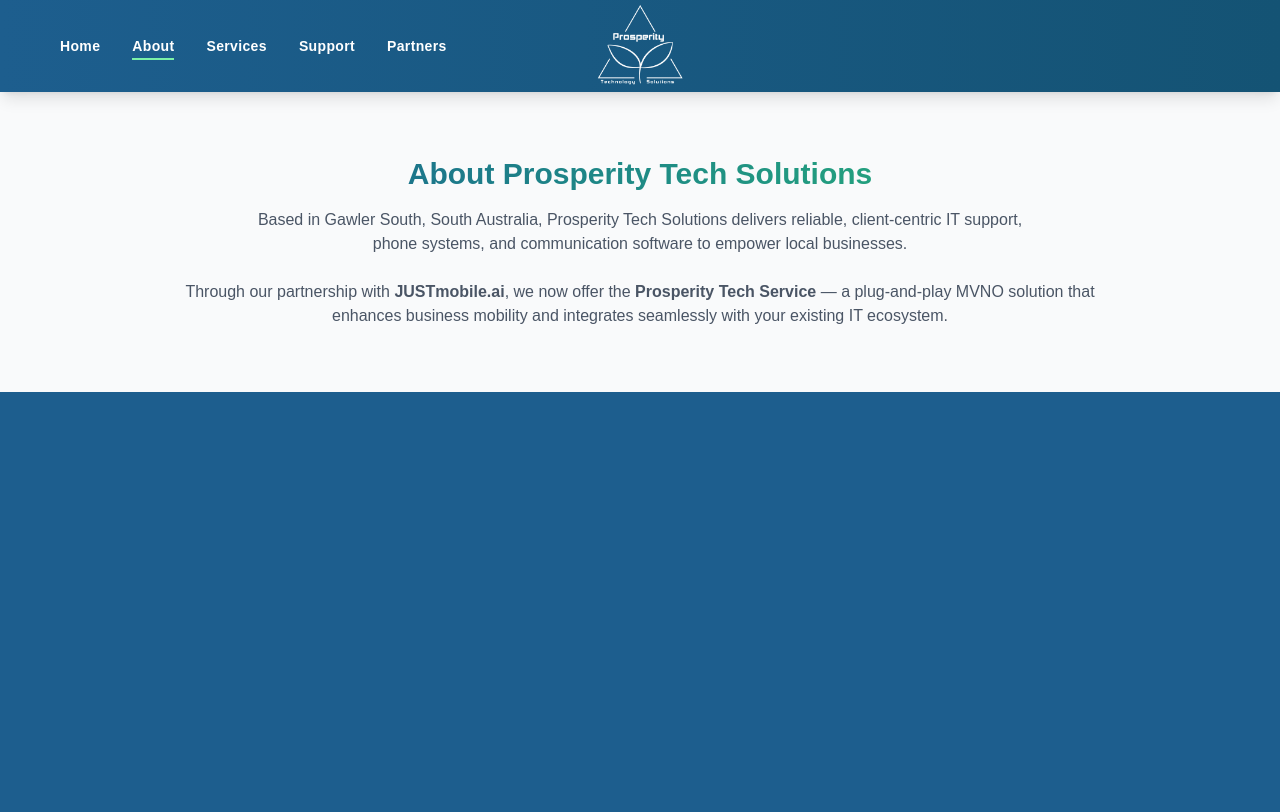
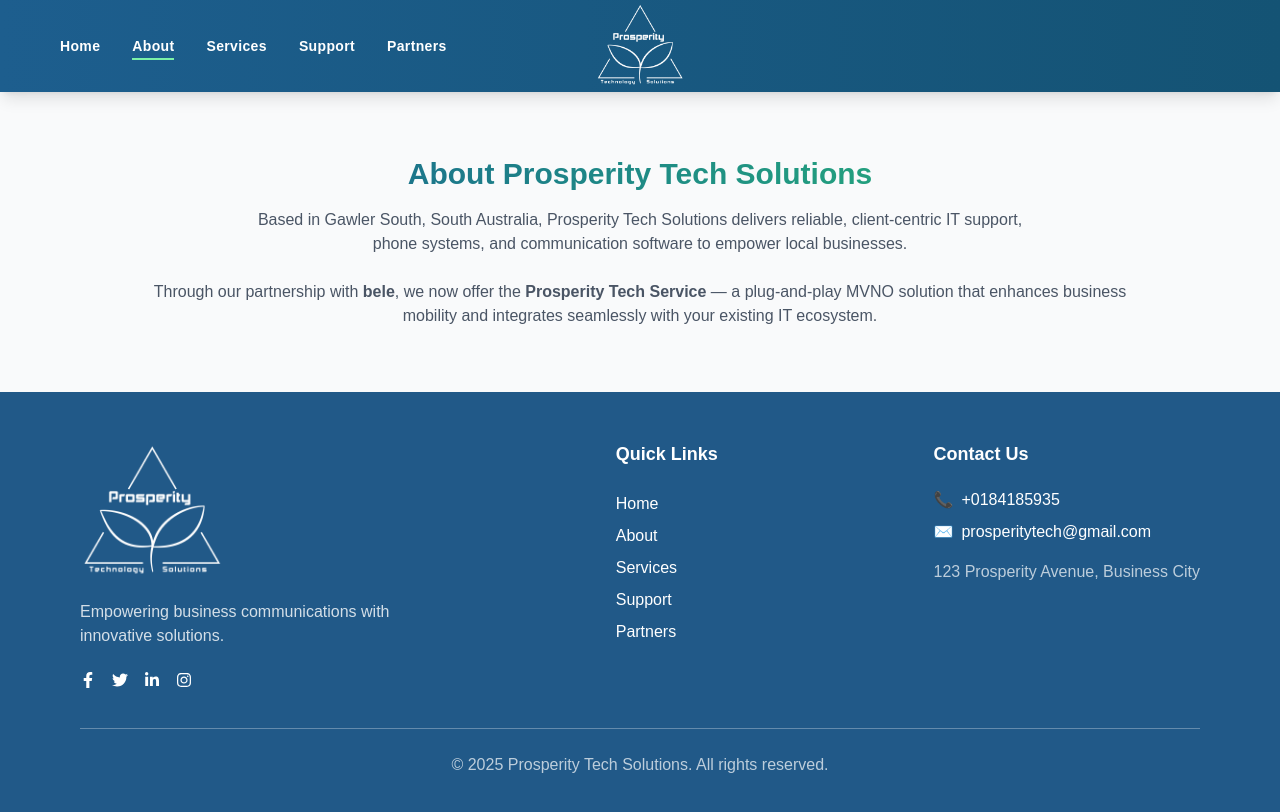
Before and after one commit to macworldgithub/prosperity-tech-frontend, a Next.js app: page /about in a window 1280 px wide. Shown: the top 812 px of the page. Built offline with nearby package versions, Linux system fonts and the light colour scheme.

Commit message:
Footer added and other fixes

```diff
--- a/src/app/about/page.tsx
+++ b/src/app/about/page.tsx
@@ -14,7 +14,7 @@
           communication software to empower local businesses.
         </p>
         <p className="mt-6 text-gray-600">
-          Through our partnership with <strong>JUSTmobile.ai</strong>, we now
+          Through our partnership with <strong>bele</strong>, we now
           offer the <strong>Prosperity Tech Service</strong> — a plug-and-play
           MVNO solution that enhances business mobility and integrates seamlessly
           with your existing IT ecosystem.
--- a/src/app/layout.tsx
+++ b/src/app/layout.tsx
@@ -2,6 +2,7 @@
 import { Geist, Geist_Mono } from "next/font/google";
 import "./globals.css";
 import Navbar from "@/components/layout/Navbar";
+import Footer from "@/components/layout/Footer";
 
 const geistSans = Geist({
   variable: "--font-geist-sans",
@@ -33,6 +34,7 @@
 
         {/* Page Content */}
         <main>{children}</main>
+        <Footer />
       </body>
     </html>
   );
--- a/src/app/partners/page.tsx
+++ b/src/app/partners/page.tsx
@@ -7,7 +7,7 @@
       <div className="max-w-5xl mx-auto px-6 text-center">
         <h2 className="text-3xl font-semibold text-[#1D5E8E]">Partner with Us</h2>
         <p className="mt-4 text-gray-700">
-          Join Prosperity Tech and JUSTmobile.ai to offer plug-and-play
+          Join Prosperity Tech and bele to offer plug-and-play
           communications and AI-driven support under your own brand.
         </p>
         <p className="mt-4 text-gray-600">
--- /dev/null
+++ b/src/components/layout/Footer.tsx
@@ -0,0 +1,82 @@
+import React from "react";
+import { FaFacebookF, FaTwitter, FaLinkedinIn, FaInstagram } from "react-icons/fa";
+
+const Footer = () => {
+  return (
+    <footer className="bg-[#215988] text-white py-12 px-6 sm:px-12 md:px-20">
+      <div className="max-w-7xl mx-auto flex flex-col md:flex-row justify-between gap-12">
+
+        {/* Column 1: Logo & Tagline */}
+        <div className="flex flex-col items-start gap-4">
+          <img
+            src="/images/logo.png"
+            alt="Prosperity Tech Logo"
+            className="w-28 sm:w-36 object-contain"
+          />
+          <p className="text-sm sm:text-base text-white/80 max-w-xs">
+            Empowering business communications with innovative solutions.
+          </p>
+
+          {/* Social Icons */}
+          <div className="flex gap-4 mt-2">
+            <a href="#" className="hover:text-[#2bb673] transition-colors">
+              <FaFacebookF />
+            </a>
+            <a href="#" className="hover:text-[#2bb673] transition-colors">
+              <FaTwitter />
+            </a>
+            <a href="#" className="hover:text-[#2bb673] transition-colors">
+              <FaLinkedinIn />
+            </a>
+            <a href="#" className="hover:text-[#2bb673] transition-colors">
+              <FaInstagram />
+            </a>
+          </div>
+        </div>
+
+        {/* Column 2: Quick Links */}
+        <div className="flex flex-col gap-3">
+          <h3 className="font-semibold text-base sm:text-lg mb-3">Quick Links</h3>
+          <ul className="flex flex-col gap-2 text-sm sm:text-base">
+            <li>
+              <a href="/" className="hover:text-[#2bb673] transition-colors">Home</a>
+            </li>
+            <li>
+              <a href="/about" className="hover:text-[#2bb673] transition-colors">About</a>
+            </li>
+            <li>
+              <a href="/services" className="hover:text-[#2bb673] transition-colors">Services</a>
+            </li>
+            <li>
+              <a href="/support" className="hover:text-[#2bb673] transition-colors">Support</a>
+            </li>
+            <li>
+              <a href="/partners" className="hover:text-[#2bb673] transition-colors">Partners</a>
+            </li>
+          </ul>
+        </div>
+
+        {/* Column 3: Contact Info */}
+        <div className="flex flex-col gap-2">
+          <h3 className="font-semibold text-base sm:text-lg mb-3">Contact Us</h3>
+          <p className="text-sm sm:text-base flex items-center gap-2">
+            📞 <span>+0184185935</span>
+          </p>
+          <p className="text-sm sm:text-base flex items-center gap-2">
+            ✉️ <span>prosperitytech@gmail.com</span>
+          </p>
+          <p className="text-sm sm:text-base mt-2 text-white/70">
+            123 Prosperity Avenue, Business City
+          </p>
+        </div>
+      </div>
+
+      {/* Bottom Bar */}
+      <div className="mt-10 border-t border-white/30 pt-6 text-center text-sm sm:text-base text-white/70">
+        &copy; {new Date().getFullYear()} Prosperity Tech Solutions. All rights reserved.
+      </div>
+    </footer>
+  );
+};
+
+export default Footer;
--- a/src/components/sections/Contact.tsx
+++ b/src/components/sections/Contact.tsx
@@ -51,30 +51,6 @@
                 </button>
               </div>
             </form>
-
-            <div className="mt-10 grid grid-cols-1 md:grid-cols-2 gap-8 items-start max-w-3xl mx-auto">
-              <div>
-                <p className="text-2xl font-semibold text-black">+0184185935</p>
-                <p className="mt-2 font-semibold tracking-wide text-black">
-                  prosperitytech@gmail.com
-                </p>
-              </div>
-
-              <div>
-                <div className="h-40 rounded-xl bg-gray-200" />
-                <div className="mt-2 flex items-center gap-2 text-sm text-gray-600">
-                  {/* <span className="inline-block h-2 w-2 rounded-full bg-[#2bb673]" /> */}
-                  <img src="/images/arrow.png" className="" />
-
-                  <span>21 Jump ST, Australia</span>
-                </div>
-              </div>
-            </div>
-          </div>
-
-          <div className="bg-[#eaf4ff] text-center text-xs text-gray-500 py-4">
-            ©Copyright 2020 Prosperity Technology Solutions Pty Ltd ABN 48 636
-            939 912
           </div>
         </div>
       </div>
--- a/src/components/sections/Features.tsx
+++ b/src/components/sections/Features.tsx
@@ -65,16 +65,16 @@
                 </p>
 
                 <button className="mt-8 px-6 py-3 rounded-xl bg-white border border-gray-200 shadow-[0_6px_24px_rgba(43,182,115,0.25)] text-gray-900 font-semibold hover:bg-gray-50">
-                  GET YOUR E-SIM
+                  Get your E-sim
                 </button>
               </div>
 
               <div className="flex justify-center">
                 <div className="relative">
                   <img
-                    src="/images/iPhone 15.png"
+                    src="/images/IPhone15.png"
                     alt="App chat preview on phone"
-                    className="w-[260px] sm:w-[300px] lg:w-[360px] drop-shadow-[0_60px_100px_rgba(43,182,115,0.35)] rounded-[42px]"
+                    className="w-[60px] sm:w-[300px] lg:w-[260px] drop-shadow-[0_60px_100px_rgba(43,182,115,0.35)] rounded-[42px]"
                   />
                   <div className="absolute -z-10 inset-0 mx-auto blur-3xl rounded-full bg-[#2bb673]/30 translate-y-24 w-64 h-64" />
                 </div>
--- a/src/components/sections/Small.tsx
+++ b/src/components/sections/Small.tsx
@@ -18,7 +18,9 @@
   useEffect(() => {
     const fetchPlans = async () => {
       try {
-        const response = await fetch("https://bele.omnisuiteai.com/api/v1/plans");
+        const response = await fetch(
+          "https://bele.omnisuiteai.com/api/v1/plans"
+        );
         if (!response.ok) throw new Error("Failed to fetch plans");
         const data = await response.json();
         setPlans(data.data || []);
@@ -39,8 +41,8 @@
   };
 
   // Categorize
-  const smallPlans = plans.filter(p => extractGB(p.planName) <= 40);
-  const bigPlans = plans.filter(p => extractGB(p.planName) > 40);
+  const smallPlans = plans.filter((p) => extractGB(p.planName) <= 40);
+  const bigPlans = plans.filter((p) => extractGB(p.planName) > 40);
 
   if (loading)
     return (
@@ -59,7 +61,7 @@
       {/* Small Plans Section */}
       {smallPlans.length > 0 && (
         <section className="w-full py-16 sm:py-20 bg-[#1D5E8E]">
-          <div className="max-w-6xl mx-auto px-6">
+          <div className="mx-auto px-6">
             <div className="text-center mb-10">
               <h2 className="text-3xl sm:text-4xl font-semibold text-white">
                 Small Plans
@@ -69,8 +71,8 @@
               </p>
             </div>
 
-            <div className="grid grid-cols-1 sm:grid-cols-2 lg:grid-cols-4 gap-6">
-              {smallPlans.map(plan => {
+            <div className="grid grid-cols-1 sm:grid-cols-2 md:grid-cols-3 lg:grid-cols-4 xl:grid-cols-5 gap-6 justify-center">
+              {smallPlans.map((plan) => {
                 const dataMatch = plan.planName.match(/(\d+GB)/i);
                 const dataAmount = dataMatch ? dataMatch[0] : "N/A";
 
@@ -98,18 +100,19 @@
       {/* Big Plans Section */}
       {bigPlans.length > 0 && (
         <section className="w-full py-16 sm:py-20 bg-[#f2f7fb]">
-          <div className="max-w-6xl mx-auto px-6">
+          <div className="mx-auto px-6">
             <div className="text-center mb-10">
               <h2 className="text-3xl sm:text-4xl font-semibold text-[#1D5E8E]">
                 Big Plans
               </h2>
               <p className="mt-3 text-sm sm:text-base text-gray-700">
-                Ideal for heavy users, remote teams, and data-intensive workloads.
+                Ideal for heavy users, remote teams, and data-intensive
+                workloads.
               </p>
             </div>
 
-            <div className="grid grid-cols-1 sm:grid-cols-2 lg:grid-cols-4 gap-6">
-              {bigPlans.map(plan => {
+            <div className="grid grid-cols-1 sm:grid-cols-2 md:grid-cols-3 lg:grid-cols-4 xl:grid-cols-5 gap-6">
+              {bigPlans.map((plan) => {
                 const dataMatch = plan.planName.match(/(\d+GB)/i);
                 const dataAmount = dataMatch ? dataMatch[0] : "N/A";
 
```
Also changed, not shown: 1 other file (tests, documents, lock files or other folders).
